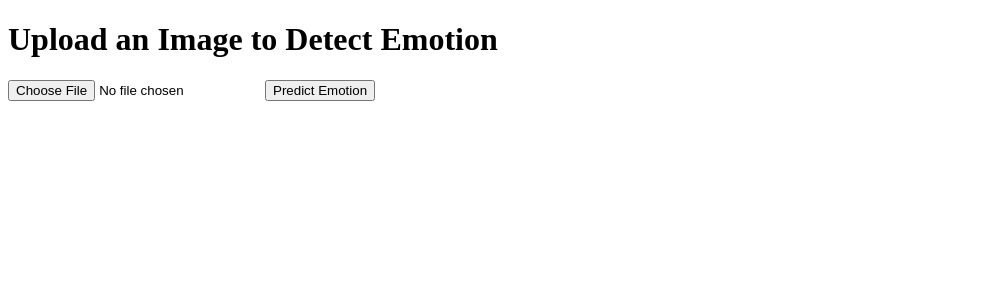
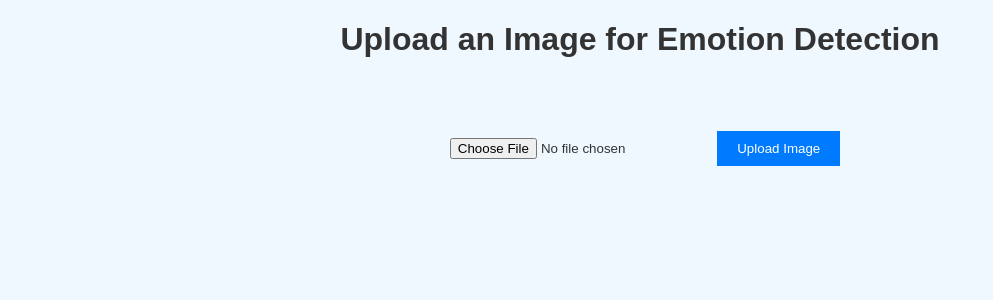
Before and after one commit to Yovinne/emotion-detection-app, a Flask app: page / in a window 1280 px wide. Shown: the top 300 px of the page, without its empty margins (0-993 px from the left). Run offline with Flask 3, Linux system fonts and the light colour scheme.

Commit message:
Initial commit with project files

```diff
--- a/app.py
+++ b/app.py
@@ -1,33 +1,61 @@
-from flask import Flask, render_template, request
-from tensorflow.keras.models import load_model
-from tensorflow.keras.preprocessing.image import img_to_array
+import os
+from flask import Flask, render_template, request, redirect, url_for, flash
+from werkzeug.utils import secure_filename
+import cv2
 import numpy as np
-import cv2
-import os
+from dotenv import load_dotenv
+
+# Load environment variables
+load_dotenv()
 
 app = Flask(__name__)
-model = load_model('emotion_detection_model.keras')
-emotion_labels = ['Angry', 'Disgust', 'Fear', 'Happy', 'Sad', 'Surprise', 'Neutral']
+
+# Configurations
+app.config['UPLOAD_FOLDER'] = 'static/uploads'
+app.config['ALLOWED_EXTENSIONS'] = {'png', 'jpg', 'jpeg'}
+app.secret_key = os.getenv('SECRET_KEY')
+
+# Function to check allowed file extensions
+def allowed_file(filename):
+    return '.' in filename and filename.rsplit('.', 1)[1].lower() in app.config['ALLOWED_EXTENSIONS']
+
+# Dummy emotion detection function
+def predict_emotion(image_path):
+    # Load a dummy emotion, replace this with your model prediction
+    emotions = ['Happy', 'Sad', 'Angry', 'Surprised', 'Neutral']
+    return np.random.choice(emotions)
 
 @app.route('/')
-def home():
+def index():
     return render_template('index.html')
 
-@app.route('/predict', methods=['POST'])
-def predict():
-    if 'image' not in request.files:
-        return 'No image uploaded', 400
+@app.route('/upload', methods=['POST'])
+def upload():
+    if 'file' not in request.files:
+        flash('No file part')
+        return redirect(url_for('index'))
 
-    file = request.files['image']
-    img = cv2.imdecode(np.frombuffer(file.read(), np.uint8), cv2.IMREAD_GRAYSCALE)
-    img = cv2.resize(img, (48, 48))
-    img = img_to_array(img)
-    img = np.expand_dims(img, axis=0) / 255.0
+    file = request.files['file']
+    if file.filename == '':
+        flash('No selected file')
+        return redirect(url_for('index'))
 
-    prediction = model.predict(img)
-    emotion = emotion_labels[np.argmax(prediction)]
+    if file and allowed_file(file.filename):
+        filename = secure_filename(file.filename)
+        filepath = os.path.join(app.config['UPLOAD_FOLDER'], filename)
+        file.save(filepath)
 
-    return render_template('index.html', prediction=emotion)
+        emotion = predict_emotion(filepath)
+        return render_template('result.html', filename=filename, emotion=emotion)
+
+    else:
+        flash('Invalid file format. Please upload a jpg or png.')
+        return redirect(url_for('index'))
+
+# Route for viewing uploaded file
+@app.route('/static/uploads/<filename>')
+def uploaded_file(filename):
+    return redirect(url_for('static', filename=f'uploads/{filename}'))
 
 if __name__ == '__main__':
-    app.run(debug=True)
+    app.run(host='0.0.0.0', port=int(os.environ.get('PORT', 10000)), debug=True)
--- a/templates/index.html
+++ b/templates/index.html
@@ -1,17 +1,58 @@
 <!DOCTYPE html>
-<html>
+<html lang="en">
 <head>
+    <meta charset="UTF-8">
+    <meta name="viewport" content="width=device-width, initial-scale=1.0">
     <title>Emotion Detection</title>
+    <style>
+        body {
+            font-family: Arial, sans-serif;
+            text-align: center;
+            background-color: #f0f8ff;
+            color: #333;
+        }
+        h1 {
+            color: #333;
+        }
+        .form-container {
+            margin-top: 50px;
+        }
+        .form-container input {
+            margin-top: 20px;
+            padding: 10px;
+        }
+        .form-container button {
+            padding: 10px 20px;
+            background-color: #007bff;
+            color: white;
+            border: none;
+            cursor: pointer;
+        }
+        .form-container button:hover {
+            background-color: #0056b3;
+        }
+    </style>
 </head>
 <body>
-    <h1>Upload an Image to Detect Emotion</h1>
-    <form action="/predict" method="post" enctype="multipart/form-data">
-        <input type="file" name="image" accept="image/*" required>
-        <button type="submit">Predict Emotion</button>
-    </form>
 
-    {% if prediction %}
-        <h2>Detected Emotion: {{ prediction }}</h2>
-    {% endif %}
+    <h1>Upload an Image for Emotion Detection</h1>
+
+    <div class="form-container">
+        <form action="/upload" method="POST" enctype="multipart/form-data">
+            <input type="file" name="file" required>
+            <button type="submit">Upload Image</button>
+        </form>
+    </div>
+
+    {% with messages = get_flashed_messages() %}
+        {% if messages %}
+            <ul>
+                {% for message in messages %}
+                    <li>{{ message }}</li>
+                {% endfor %}
+            </ul>
+        {% endif %}
+    {% endwith %}
+
 </body>
 </html>
```
Also changed, not shown: templates/result.html (added, +54 -0 lines), static/uploads/WIN_20250418_15_00_18_Pro.jpg (added), static/uploads/WIN_20250418_15_13_12_Pro.jpg (added).
